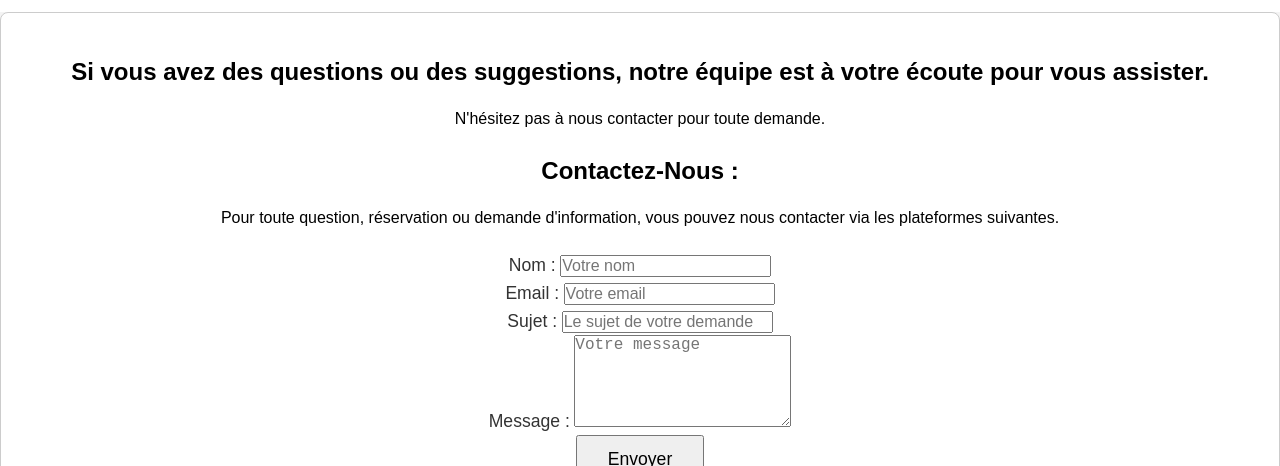
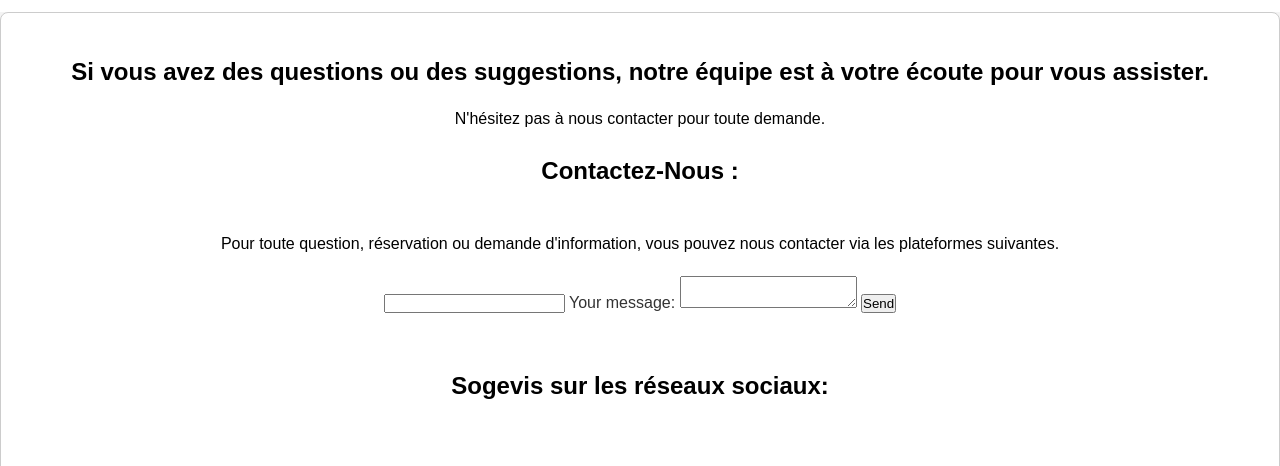
Before and after one commit to Myloveken9/www.sogevistravel.com, a plain HTML site: page contact.html in a window 1280 px wide. Shown: the part 86-552 px from the top of the page. Drawn offline with Linux system fonts and the light colour scheme.

```diff
--- a/contact.html
+++ b/contact.html
@@ -30,28 +30,25 @@
             <h2>Si vous avez des questions ou des suggestions, notre équipe est à votre écoute pour vous assister.</h2>
             <p>N'hésitez pas à nous contacter pour toute demande.</p>
             <h2> Contactez-Nous : </h2>
+            <br>
             <p>Pour toute question, réservation ou demande d'information, vous pouvez nous contacter via les plateformes suivantes.</p>
-            <form action="https://formspree.io/f/xrbknrrq" method="POST" class="contact-form">
-                <div class="form-group">
-                    <label for="name">Nom :</label>
-                    <input type="text" id="name" name="name" required placeholder="Votre nom">
-                </div>
-                <div class="form-group">
-                    <label for="email">Email :</label>
-                    <input type="email" id="email" name="email" required placeholder="Votre email">
-                </div>
-                <div class="form-group">
-                    <label for="subject">Sujet :</label>
-                    <input type="text" id="subject" name="subject" required placeholder="Le sujet de votre demande">
-                </div>
-                <div class="form-group">
-                    <label for="message">Message :</label>
-                    <textarea id="message" name="message" required placeholder="Votre message" rows="5"></textarea>
-                </div>
-                <button type="submit" class="btn-submit">Envoyer</button>
-            </form>
-            <h2>Sogevis sur les réseaux sociaux:</h2>
-            <div class="contact-buttons">
+           <form
+           action="https://formspree.io/f/xrbknrrq"
+           method="POST">
+           <label>
+    <input type="email" name="email">
+</label>
+<label>
+    Your message:
+    <textarea name="message"></textarea>
+</label>
+  <!-- your other form fields go here -->
+   <button type="submit">Send</button>
+</form>
+<br></br>
+<h2>Sogevis sur les réseaux sociaux:</h2>
+<br></br>
+<div class="contact-buttons">
                 <a href="https://www.facebook.com/profile.php?id=61562865721634&mibextid=ZbWKwL" target="_blank" rel="noopener noreferrer" class="contact-btn facebook" title="Nous contacter sur Facebook">
                     <img src="assets/facebook.png" alt="Facebook">
                 </a>
```
